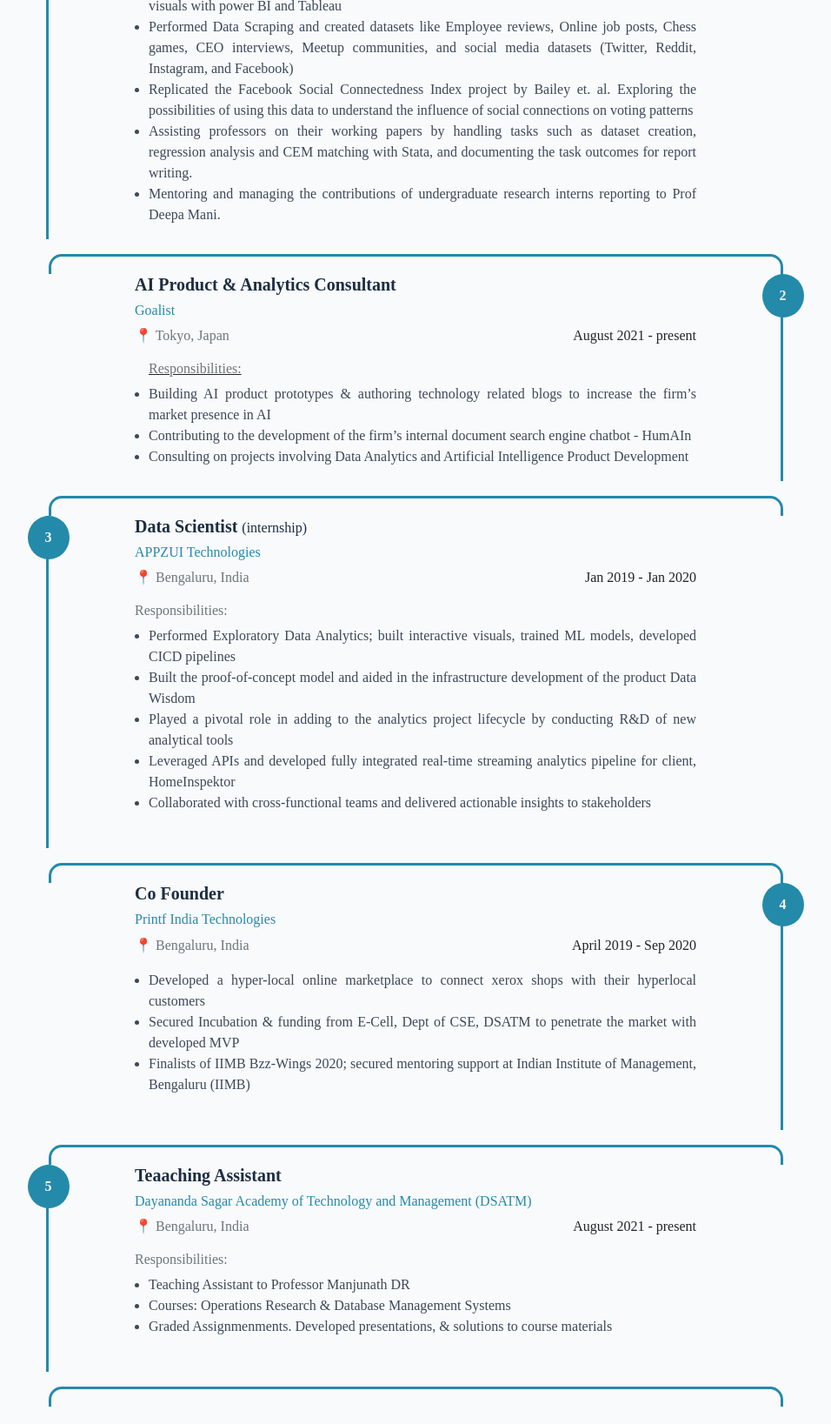
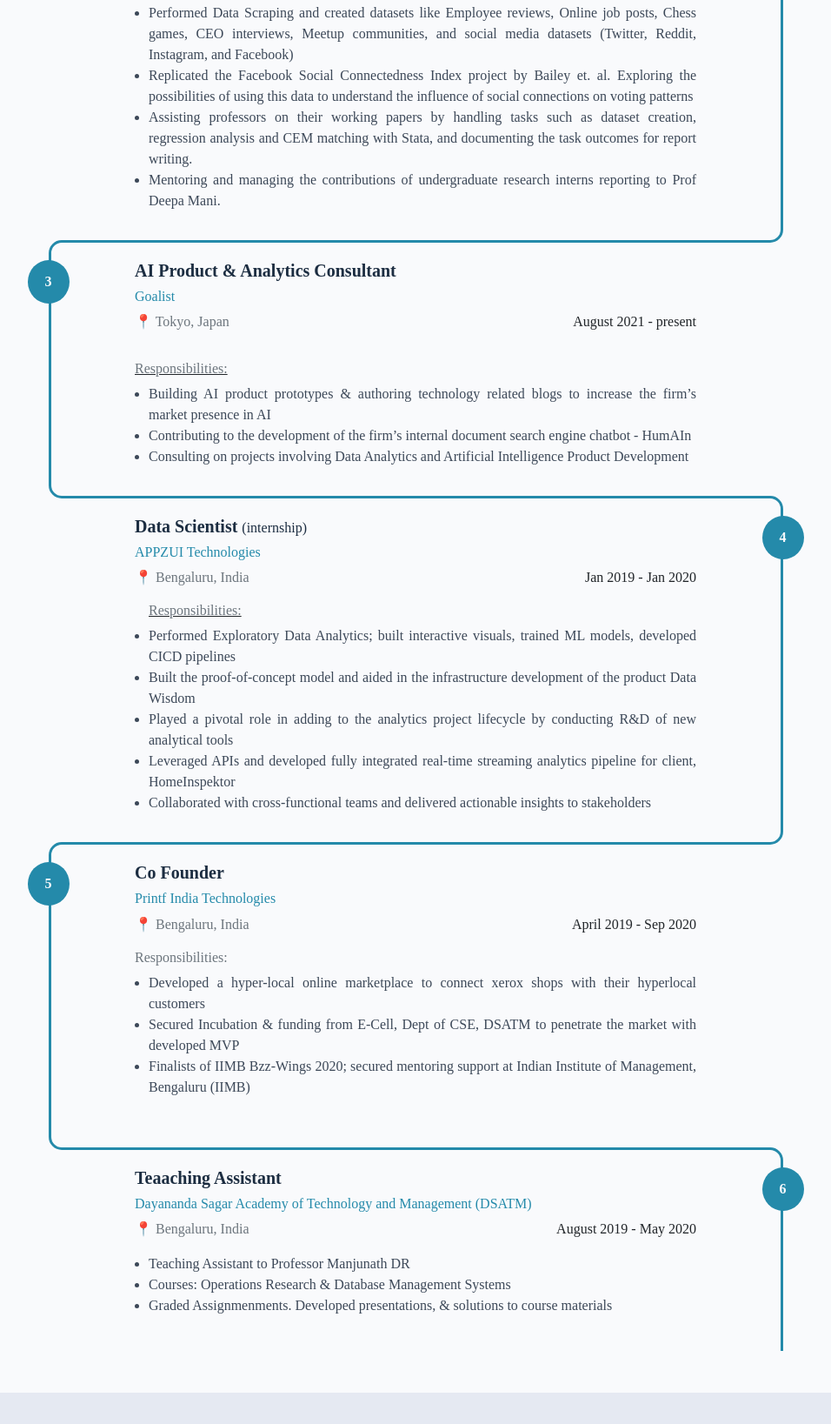
Before and after one commit to skwolvie/sachin.github.io, a plain HTML site: page index.html in a window 1280 px wide. Shown: the part 2414-4051 px from the top of the page at 87% size, without its empty margins (162-1118 px from the left). Drawn offline with Linux system fonts and the light colour scheme; a web font is replaced by a local one.

Commit message:
final sept 19

```diff
--- a/index.html
+++ b/index.html
@@ -279,10 +279,13 @@
       <div class="col-1 col-lg-2 timeline-side-div"><div class="corner bottom-left"></div></div>
   </div>
 
-      <div class="row align-items-center d-flex">
-          <div class="col-1 col-lg-2 text-center vertical-line d-inline-flex justify-content-center">
-              <div class="circle font-weight-bold">1</div>
-          </div>
+
+      <!-- <div class="row horizontal-line">
+        <div class="col-1 col-lg-2 timeline-side-div"><div class="corner top-right"></div></div>
+        <div class="col-10 col-lg-8"><hr></div>
+        <div class="col-1 col-lg-2 timeline-side-div"><div class="corner bottom-left"></div></div>
+    </div> -->
+    <div class="row align-items-center justify-content-end d-flex">
       <div class="col-10 col-lg-8">
         <div class="experience-entry-heading">
           <h5><b>Data Science Researcher</b> (<small>advised by Prof. Deepa Mani</small>)</h5>
@@ -291,18 +294,55 @@
                   <div class="col-lg-8 col-md-8"><p class="text-muted" >📍 Hyderabad, India </p></div>
                   <div class="col-lg-4 col-md-6" style="text-align: right;"> July 2020 - August 2022</div>
                 </div>
+        </div>
+
+        <ul class="justify-content-around">
+        <b><u> <h6 class="text-muted">Responsibilities:</h6></u></b>
+        <li>Responsible for the end-to-end development of four research projects which includes tasks such as literature review, data collection, cleaning, feature engineering, ML modeling, regression analysis, and paper writing.</li>
+        <li>Contributing to multiple projects at the intersection of Information Systems, and Economics such as: Online Price Index, Public Sentiment Index, Employment & AI Index, and Housing Price Index by data collection, data cleaning, pre-processing, feature engineering, and built interactive visuals with power BI and Tableau</li>
+        <li>Performed Data Scraping and created datasets like Employee reviews, Online job posts, Chess games, CEO interviews, Meetup communities, and social media datasets (Twitter, Reddit, Instagram, and Facebook)</li>
+        <li>Replicated the Facebook Social Connectedness Index project by Bailey et. al. Exploring the possibilities of using this data to understand the influence of social connections on voting patterns</li>
+        <li>Assisting professors on their working papers by handling tasks such as dataset creation, regression analysis and CEM matching with Stata, and documenting the task outcomes for report writing.</li>
+        <li>Mentoring and managing the contributions of undergraduate research interns reporting to Prof Deepa Mani.</li>
+      </div>
+      <div class="col-1 col-lg-2 text-center vertical-line d-inline-flex justify-content-center vertical-line-left-adjustment">
+      <div class="circle font-weight-bold">2</div></div>
+    </div>
+
+    <div class="row horizontal-line">
+      <div class="col-1 col-lg-2 timeline-side-div">
+          <div class="corner bottom-right"></div>
+      </div>
+      <div class="col-10 col-lg-8">
+          <hr>
+      </div>
+      <div class="col-1 col-lg-2 timeline-side-div">
+          <div class="corner top-left"></div>
+      </div>
+  </div>
+
+
+  <div class="row align-items-center d-flex">
+    <div class="col-1 col-lg-2 text-center vertical-line d-inline-flex justify-content-center">
+        <div class="circle font-weight-bold">3</div>
+    </div>
+    <div class="col-10 col-lg-8">
+        <div class="experience-entry-heading">
+          <h5><b>AI Product & Analytics Consultant</b></h5>
+            <h6><a href="https://goalist.co.jp/en/">Goalist</a> </h6>
+            <div class="row">
+              <div class="col-lg-8 col-md-8"><p class="text-muted" >📍 Tokyo, Japan </p></div>
+              <div class="col-lg-4 col-md-6" style="text-align: right;"> August 2021 - present</div>
+            </div>
 
         </div>
         <div class="positions">
             <p class="text-muted"></p>
            <b><u> <h6 class="text-muted">Responsibilities:</h6></u></b>
             <ul class="justify-content-around">
-                         <li>Responsible for the end-to-end development of four research projects which includes tasks such as literature review, data collection, cleaning, feature engineering, ML modeling, regression analysis, and paper writing.</li>
-                         <li>Contributing to multiple projects at the intersection of Information Systems, and Economics such as: Online Price Index, Public Sentiment Index, Employment & AI Index, and Housing Price Index by data collection, data cleaning, pre-processing, feature engineering, and built interactive visuals with power BI and Tableau</li>
-                         <li>Performed Data Scraping and created datasets like Employee reviews, Online job posts, Chess games, CEO interviews, Meetup communities, and social media datasets (Twitter, Reddit, Instagram, and Facebook)</li>
-                         <li>Replicated the Facebook Social Connectedness Index project by Bailey et. al. Exploring the possibilities of using this data to understand the influence of social connections on voting patterns</li>
-                         <li>Assisting professors on their working papers by handling tasks such as dataset creation, regression analysis and CEM matching with Stata, and documenting the task outcomes for report writing.</li>
-                         <li>Mentoring and managing the contributions of undergraduate research interns reporting to Prof Deepa Mani.</li>
+              <li>Building AI product prototypes & authoring technology related blogs to increase the firm’s market presence in AI</li>
+              <li>Contributing to the development of the firm’s internal document search engine chatbot - HumAIn</li>
+              <li>Consulting on projects involving Data Analytics and Artificial Intelligence Product Development</li>
         </div>
     </div>
 </div>
@@ -312,34 +352,9 @@
     <div class="col-10 col-lg-8"><hr></div>
     <div class="col-1 col-lg-2 timeline-side-div"><div class="corner bottom-left"></div></div>
 </div>
-      <div class="row align-items-center justify-content-end d-flex">
-        <div class="col-10 col-lg-8">
-          <div class="experience-entry-heading">
-            <h5><b>AI Product & Analytics Consultant</b></h5>
-            <h6><a href="https://goalist.co.jp/en/">Goalist</a> </h6>
-            <div class="row">
-              <div class="col-lg-8 col-md-8"><p class="text-muted" >📍 Tokyo, Japan </p></div>
-              <div class="col-lg-4 col-md-6" style="text-align: right;"> August 2021 - present</div>
-            </div>
-          </div>
-
-          <ul class="justify-content-around">
-          <b><u> <h6 class="text-muted">Responsibilities:</h6></u></b>
-            <li>Building AI product prototypes & authoring technology related blogs to increase the firm’s market presence in AI</li>
-            <li>Contributing to the development of the firm’s internal document search engine chatbot - HumAIn</li>
-            <li>Consulting on projects involving Data Analytics and Artificial Intelligence Product Development</li>
-        </div>
-        <div class="col-1 col-lg-2 text-center vertical-line d-inline-flex justify-content-center vertical-line-left-adjustment">
-        <div class="circle font-weight-bold">2</div></div>
-      </div>
 
 
-      <div class="row horizontal-line">
-          <div class="col-1 col-lg-2 timeline-side-div"><div class="corner bottom-right"></div></div>
-          <div class="col-10 col-lg-8"><hr></div><div class="col-1 col-lg-2 timeline-side-div"><div class="corner top-left"></div></div>
-      </div>
-      <div class="row align-items-center d-flex">
-        <div class="col-1 col-lg-2 text-center vertical-line d-inline-flex justify-content-center"><div class="circle font-weight-bold">3</div></div>
+      <div class="row align-items-center justify-content-end d-flex">
         <div class="col-10 col-lg-8">
           <div class="experience-entry-heading">
             <h5><b>Data Scientist <small>(internship)</small></b></h5>
@@ -349,13 +364,42 @@
                 <div class="col-lg-4 col-md-6" style="text-align: right;"> Jan 2019 - Jan 2020</div>
             </div>
           </div>
-          <h6 class="text-muted">Responsibilities:</h6>
+
           <ul class="justify-content-around">
+          <b><u> <h6 class="text-muted">Responsibilities:</h6></u></b>
           <li>Performed Exploratory Data Analytics; built interactive visuals, trained ML models, developed CICD pipelines</li>
           <li>Built the proof-of-concept model and aided in the infrastructure development of the product Data Wisdom</li>
           <li>Played a pivotal role in adding to the analytics project lifecycle by conducting R&D of new analytical tools</li>
           <li>Leveraged APIs and developed fully integrated real-time streaming analytics pipeline for client, HomeInspektor</li>
           <li>Collaborated with cross-functional teams and delivered actionable insights to stakeholders</li>
+        </div>
+        <div class="col-1 col-lg-2 text-center vertical-line d-inline-flex justify-content-center vertical-line-left-adjustment">
+        <div class="circle font-weight-bold">4</div></div>
+      </div>
+
+
+      <div class="row horizontal-line">
+          <div class="col-1 col-lg-2 timeline-side-div"><div class="corner bottom-right"></div></div>
+          <div class="col-10 col-lg-8"><hr></div><div class="col-1 col-lg-2 timeline-side-div"><div class="corner top-left"></div></div>
+      </div>
+
+
+      <div class="row align-items-center d-flex">
+        <div class="col-1 col-lg-2 text-center vertical-line d-inline-flex justify-content-center"><div class="circle font-weight-bold">5</div></div>
+        <div class="col-10 col-lg-8">
+          <div class="experience-entry-heading">
+            <h5><b>Co Founder</b></h5>
+            <h6><a href="https://in.linkedin.com/company/printf-co-in">Printf India Technologies</a> </h6>
+            <div class="row">
+              <div class="col-lg-8 col-md-8"><p class="text-muted" >📍 Bengaluru, India </p></div>
+              <div class="col-lg-4 col-md-6" style="text-align: right;"> April 2019 - Sep 2020</div>
+            </div>
+          </div>
+          <h6 class="text-muted">Responsibilities:</h6>
+          <ul class="justify-content-around">
+            <li>Developed a hyper-local online marketplace to connect xerox shops with their hyperlocal customers</li>
+            <li>Secured Incubation & funding from E-Cell, Dept of CSE, DSATM to penetrate the market with developed MVP</li>
+            <li>Finalists of IIMB Bzz-Wings 2020; secured mentoring support at Indian Institute of Management, Bengaluru (IIMB)</li>
           </ul>
           <br>
       </div>
@@ -373,29 +417,31 @@
               <div class="corner bottom-left"></div>
           </div>
       </div>
+
       <div class="row align-items-center justify-content-end d-flex">
         <div class="col-10 col-lg-8">
           <div class="experience-entry-heading">
-            <h5><b>Co Founder</b></h5>
-            <h6><a href="https://in.linkedin.com/company/printf-co-in">Printf India Technologies</a> </h6>
+            <h5><b>Teaaching Assistant</b></h5>
+                  <h6><a href="https://www.dsatm.edu.in">Dayananda Sagar Academy of Technology and Management (DSATM)</a> </h6>
                   <div class="row">
                     <div class="col-lg-8 col-md-8"><p class="text-muted" >📍 Bengaluru, India </p></div>
-              <div class="col-lg-4 col-md-6" style="text-align: right;"> April 2019 - Sep 2020</div>
+                    <div class="col-lg-4 col-md-6" style="text-align: right;"> August 2019 - May 2020</div>
             </div>
           </div>
           <ul class="justify-content-around">
-              <li>Developed a hyper-local online marketplace to connect xerox shops with their hyperlocal customers</li>
-              <li>Secured Incubation & funding from E-Cell, Dept of CSE, DSATM to penetrate the market with developed MVP</li>
-              <li>Finalists of IIMB Bzz-Wings 2020; secured mentoring support at Indian Institute of Management, Bengaluru (IIMB)</li>
+            <li>Teaching Assistant to Professor Manjunath DR</li>
+            <li>Courses: Operations Research & Database Management Systems</li>
+            <li>Graded Assignmenments. Developed presentations, & solutions to course materials</li>
           </ul>
           <br>
       </div>
           <div
               class="col-1 col-lg-2 text-center vertical-line d-inline-flex justify-content-center vertical-line-left-adjustment">
-              <div class="circle font-weight-bold">4</div>
+              <div class="circle font-weight-bold">6</div>
           </div>
       </div>
-      <div class="row horizontal-line">
+
+      <!-- <div class="row horizontal-line">
         <div class="col-1 col-lg-2 timeline-side-div">
             <div class="corner bottom-right"></div>
         </div>
@@ -405,46 +451,7 @@
         <div class="col-1 col-lg-2 timeline-side-div">
             <div class="corner top-left"></div>
         </div>
-    </div>
-
-<div class="row align-items-center d-flex">
-        <div class="col-1 col-lg-2 text-center vertical-line d-inline-flex justify-content-center">
-            <div class="circle font-weight-bold">5</div>
-        </div>
-        <div class="col-10 col-lg-8">
-            <div class="experience-entry-heading">
-                <!-- <h5>Teaaching Assistant</h5>
-                <h6><a href="https://www.dsatm.edu.in">Dayananda Sagar Academy of Technology and Management (DSATM)</a></h6>
-                <p class="text-muted">July 2017 - July 2019,
-                  📍  Bangalore, India</p> -->
-                  <h5><b>Teaaching Assistant</b></h5>
-                  <h6><a href="https://www.dsatm.edu.in">Dayananda Sagar Academy of Technology and Management (DSATM)</a> </h6>
-                  <div class="row">
-                    <div class="col-lg-8 col-md-8"><p class="text-muted" >📍 Bengaluru, India </p></div>
-                    <div class="col-lg-4 col-md-6" style="text-align: right;"> August 2021 - present</div>
-                  </div>
-            </div>
-            <h6 class="text-muted">Responsibilities:</h6>
-            <ul class="justify-content-around">
-              <li>Teaching Assistant to Professor Manjunath DR</li>
-              <li>Courses: Operations Research & Database Management Systems</li>
-              <li>Graded Assignmenments. Developed presentations, & solutions to course materials</li>
-                         </ul>
-                              <br>
-        </div>
-    </div>
-    <div class="row horizontal-line">
-      <div class="col-1 col-lg-2 timeline-side-div">
-          <div class="corner top-right"></div>
-      </div>
-      <div class="col-10 col-lg-8">
-          <hr>
-      </div>
-      <div class="col-1 col-lg-2 timeline-side-div">
-          <div class="corner bottom-left"></div>
-      </div>
-  </div>
-
+    </div> -->
 
   </div>
 </div>
```
Also changed, not shown: 7 other files. Lines whose indentation alone changed are shown as unchanged.
